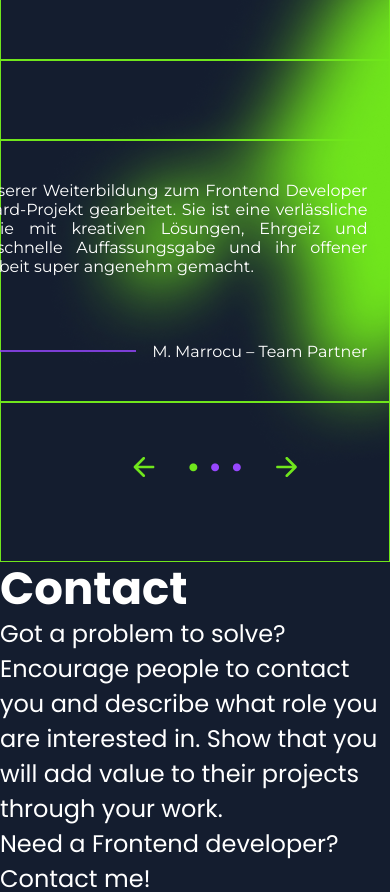
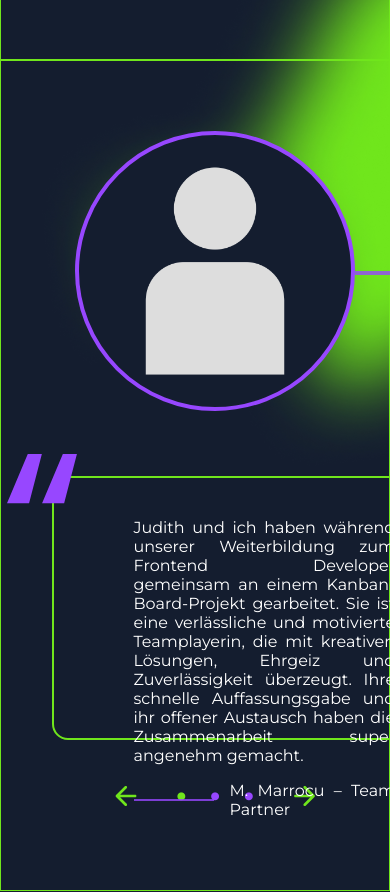
Before and after one commit to Judith-Lenz/portfolio, an Angular app: page / in a window 390 px wide. Shown: the part 4820-5712 px from the top of the page. Built offline with nearby package versions, Linux system fonts and the light colour scheme.

Commit message:
start with responsive style

```diff
--- a/src/app/sections/testimonials/testimonials.component.html
+++ b/src/app/sections/testimonials/testimonials.component.html
@@ -36,6 +36,7 @@
         *ngFor="let ref of references; let i = index"
         [style.color]="i === currentIndex ? '#70e61c' : '#9747ff'"
         style="font-size: 2rem"
+        class="dot"
       >
         •
       </span>
--- a/src/app/sections/testimonials/testimonials.component.scss
+++ b/src/app/sections/testimonials/testimonials.component.scss
@@ -56,9 +56,12 @@ section {
   @include mix.flex(flex, center, space-between);
   text-align: justify;
   flex-direction: column;
-  width: 650px;
+  width: 80%;
+  max-width: 650px;
   height: 180px;
   font-family: "Montserrat", sans-serif;
+  word-wrap: break-word;
+  overflow-wrap: break-word;
   border: 2px solid s.$green;
   border-radius: 1rem;
   padding: 40px 80px;
@@ -110,6 +113,11 @@ section {
   }
 }
 
+.dot {
+  font-size: 2rem;
+  margin: 0 6px; /* Abstand zwischen den Punkten */
+}
+
 .shadow {
   position: absolute;
   right: -64px;
@@ -120,3 +128,9 @@ section {
   pointer-events: none;
   transform: scaleX(-1) translate(-50%, -50%) rotate(96deg);
 }
+
+@media (max-width: 1000px) {
+  .quotesection {
+    flex-direction: column;
+  }
+}
```
